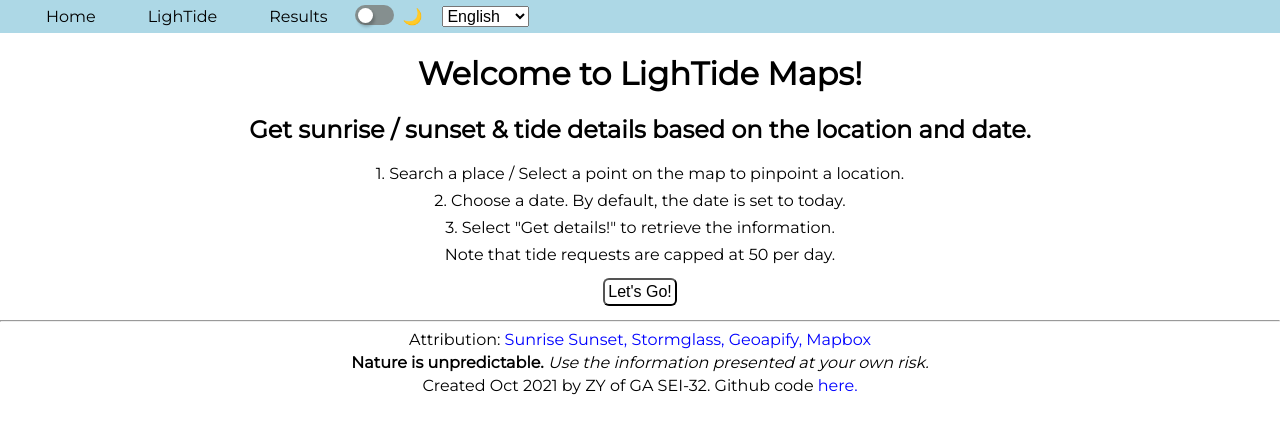
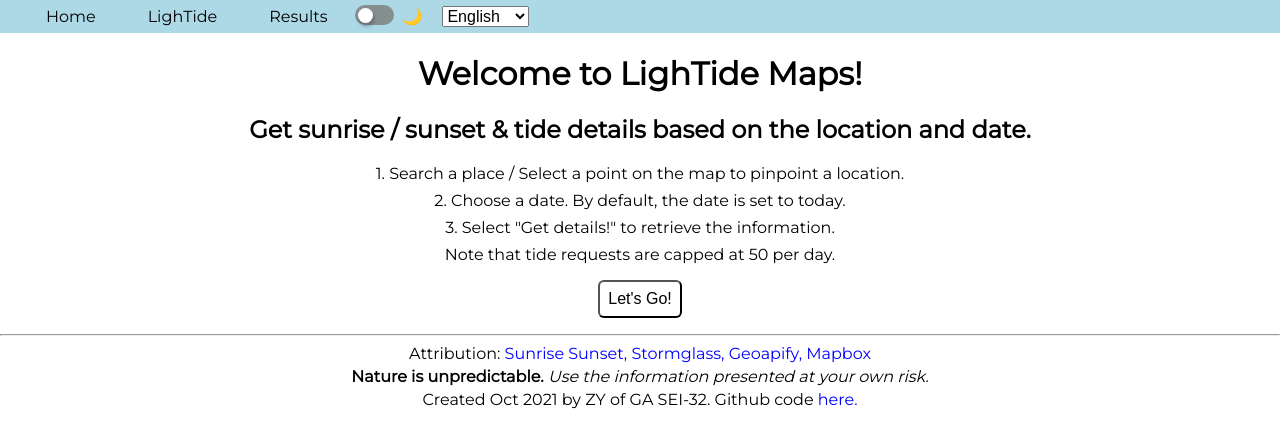
Before and after one commit to zyteo/LighTide, a React (Create React App) app in the folder lightide/: page / in a window 1280 px wide. Shown: the top 448 px of the page. Built offline with nearby package versions, Linux system fonts and the light colour scheme; no server answers.

Commit message:
adjusted button styling

```diff
--- a/lightide/src/App.js
+++ b/lightide/src/App.js
@@ -162,6 +162,7 @@ function App() {
               <button type="button" onClick={handleToggle}>
                 <Link to="/results">Get Details</Link>
               </button>
+              <Attribution darkMode={darkMode} language={language} />
             </>
           }
         />
@@ -190,6 +191,7 @@ function App() {
                 <Chart tide={tide} language={language} />
                 <Tides tide={tide} darkMode={darkMode} language={language} />
               </Results>
+              <Attribution darkMode={darkMode} language={language} />
             </>
           }
         />
--- a/lightide/src/Components/Home.jsx
+++ b/lightide/src/Components/Home.jsx
@@ -10,12 +10,12 @@ const P = styled.p`
   margin: 8px;
 `;
 const Button = styled.button`
-  padding: 3px 3px;
-  margin: 6px 2px;
+  padding: 8px;
+  margin: 8px 2px;
   border-radius: 6px;
   box-sizing: border-box;
   font-size: 16px;
-  background-color: ${(props) => (props.dark ? "darkgray" : "white")};
+  background-color: ${(props) => (props.dark ? "black" : "white")};
   color: ${(props) => (props.dark ? "white" : "black")};
 
   @media only screen and (max-width: 600px) {
@@ -23,11 +23,12 @@ const Button = styled.button`
     box-sizing: border-box;
     font-size: 14px;
     position: relative;
-    background-color: ${(props) => (props.dark ? "darkgray" : "white")};
+    background-color: ${(props) => (props.dark ? "black" : "white")};
     color: ${(props) => (props.dark ? "white" : "black")};
   }
   &:hover {
     background-color: rgb(228, 228, 228);
+    cursor: pointer;
   }
   &:active {
     background-color: ${(props) => (props.dark ? "yellow" : "aqua")};
@@ -35,7 +36,6 @@ const Button = styled.button`
 `;
 const LinkStyled = styled(Link)`
   text-decoration: none;
-  color: black;
 `;
 
 function Home({ darkMode, language }) {
@@ -47,9 +47,13 @@ function Home({ darkMode, language }) {
       <P>{text[language].home2}</P>
       <P>{text[language].home3}</P>
       <P>{text[language].homeNote}</P>
-      <Button dark={darkMode ? true : false}>
-        <LinkStyled to="/maps">{text[language].homeButton}</LinkStyled>
-      </Button>
+
+      <LinkStyled to="/maps">
+        <Button dark={darkMode ? true : false}>
+          {text[language].homeButton}{" "}
+        </Button>
+      </LinkStyled>
+
       <hr></hr>
     </>
   );
--- a/lightide/src/Components/SearchDetails.jsx
+++ b/lightide/src/Components/SearchDetails.jsx
@@ -22,8 +22,21 @@ const Input = styled.input`
   }
 `;
 const SearchInput = styled(Input)`
+  padding: 3px;
+  margin: 8px 2px;
+  border-radius: 6px;
+  box-sizing: border-box;
+  font-size: 16px;
+
+  @media only screen and (max-width: 600px) {
+    border-radius: 6px;
+    box-sizing: border-box;
+    font-size: 14px;
+    position: relative;
+  }
   &:hover {
     background-color: rgb(228, 228, 228);
+    cursor: pointer;
   }
   &:active {
     background-color: ${(props) => (props.dark ? "yellow" : "aqua")};
```
Also changed, not shown: 1 other file (tests, documents, lock files or other folders).
